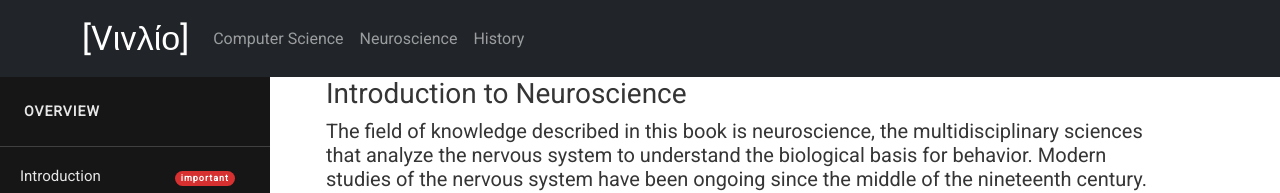
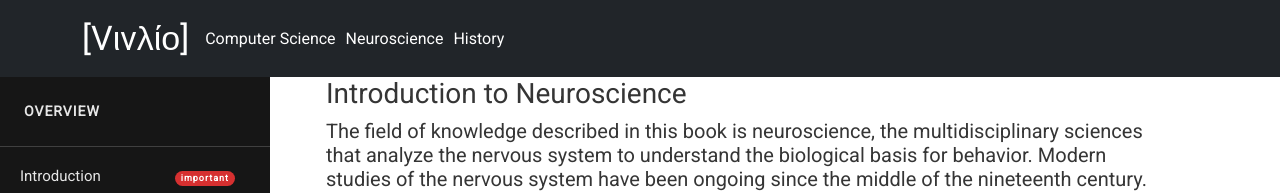
Before and after one commit to shawon1010/vivlio-website, a React (Create React App) app: page /neuroscience in a window 1280 px wide. Shown: the top 193 px of the page. Built offline with nearby package versions, Linux system fonts and the light colour scheme.

Commit message:
link fix try 2

```diff
--- a/src/components/Header.jsx
+++ b/src/components/Header.jsx
@@ -2,22 +2,43 @@ import React from 'react';
 import Container from 'react-bootstrap/Container';
 import Nav from 'react-bootstrap/Nav';
 import Navbar from 'react-bootstrap/Navbar';
+import { Link } from "react-router-dom";
 
 
 function Header() {
   return (
 
    <>
+
   <Navbar bg="dark" variant="dark">
     <Container>
     <Navbar.Brand style = {{fontSize: '34px'}} href="/">[Vιvλίο]</Navbar.Brand>
     <Nav className="me-auto">
-      <Nav.Link href="/cs">Computer Science</Nav.Link>
-      <Nav.Link href="/neuroscience">Neuroscience</Nav.Link>
-      <Nav.Link href="/history">History</Nav.Link>
+
+    <Link to="/cs"  style={{
+                color: `white`,
+                textDecoration: `none`, marginRight: `10px`
+              }}>
+             Computer Science
+             </Link>
+             <Link to="/neuroscience"  style={{
+                color: `white`,
+                textDecoration: `none`, marginRight: `10px`
+              }}>
+             Neuroscience
+             </Link>
+             <Link to="/history"  style={{
+                color: `white`,
+                textDecoration: `none`,marginRight: `10px`
+              }}>
+             History
+             </Link>
+
+
     </Nav>
     </Container>
   </Navbar>
+
 </>
 
 
```
